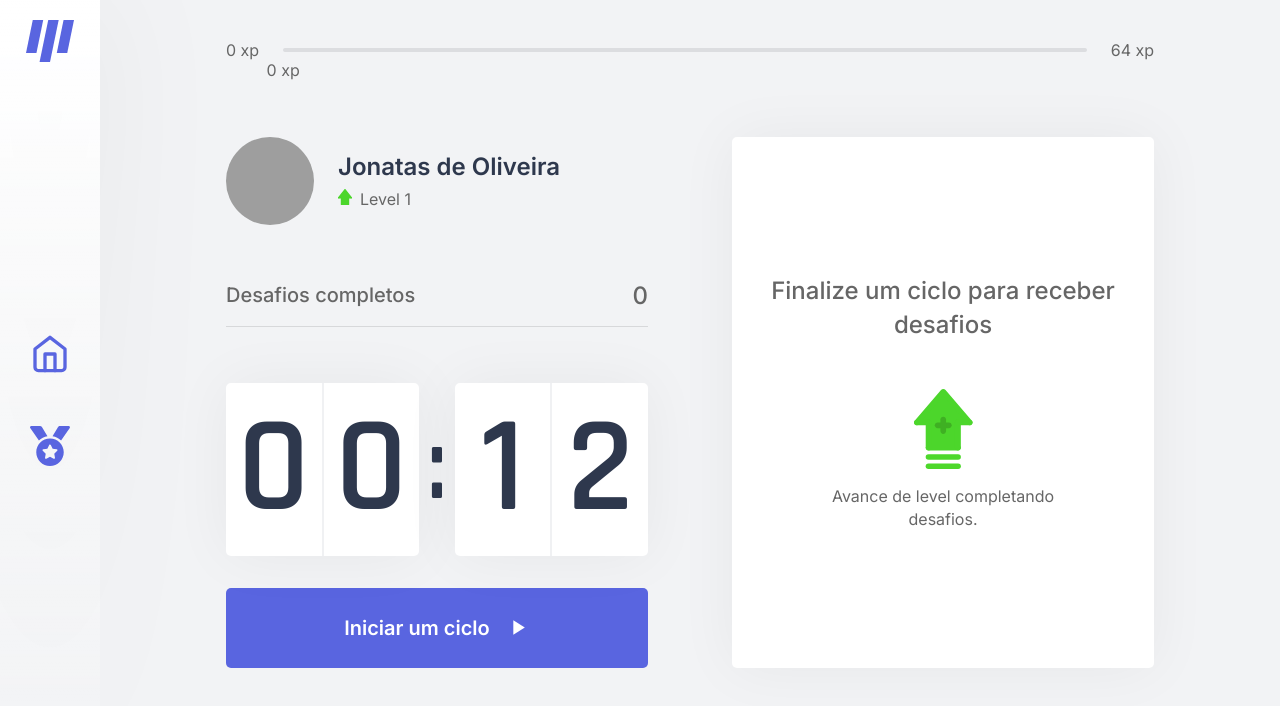
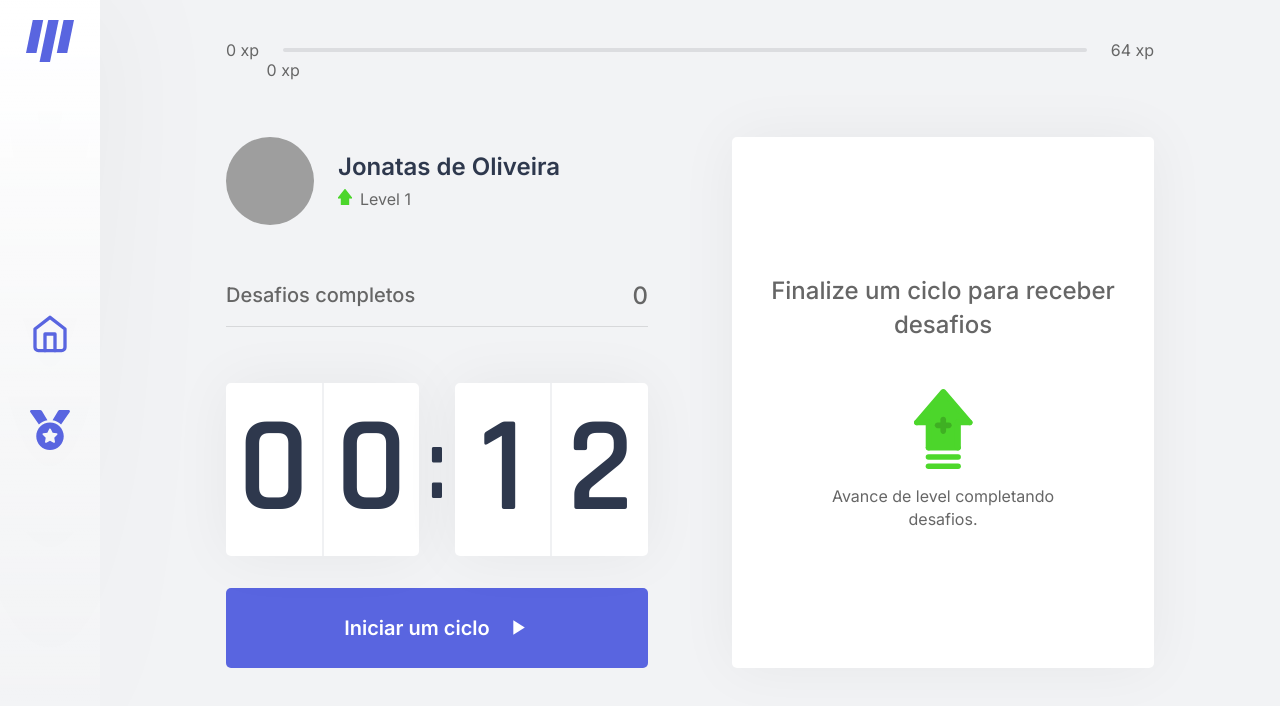
Before and after one commit to jonatasoc/nlw_moveit, a Next.js app: page / in a window 1280 px wide. Shown: the top 706 px of the page. Built offline with nearby package versions, Linux system fonts and the light colour scheme; grey boxes are pictures that could not be loaded.

Commit message:
Add Link to redirect to pages

```diff
--- a/src/components/Sidebar/index.tsx
+++ b/src/components/Sidebar/index.tsx
@@ -1,4 +1,5 @@
 import React from 'react';
+import Link from 'next/link';
 import { FiHome } from 'react-icons/fi';
 import { FaMedal } from 'react-icons/fa';
 
@@ -12,8 +13,16 @@ const Sidebar: React.FC = () => {
           <img src="/logo.svg" alt="" />
         </div>
         <div>
-          <FiHome />
-          <FaMedal />
+          <Link href="/">
+            <a>
+              <FiHome />
+            </a>
+          </Link>
+          <Link href="/leaderboard">
+            <a>
+              <FaMedal />
+            </a>
+          </Link>
         </div>
       </Container>
     </>
```
